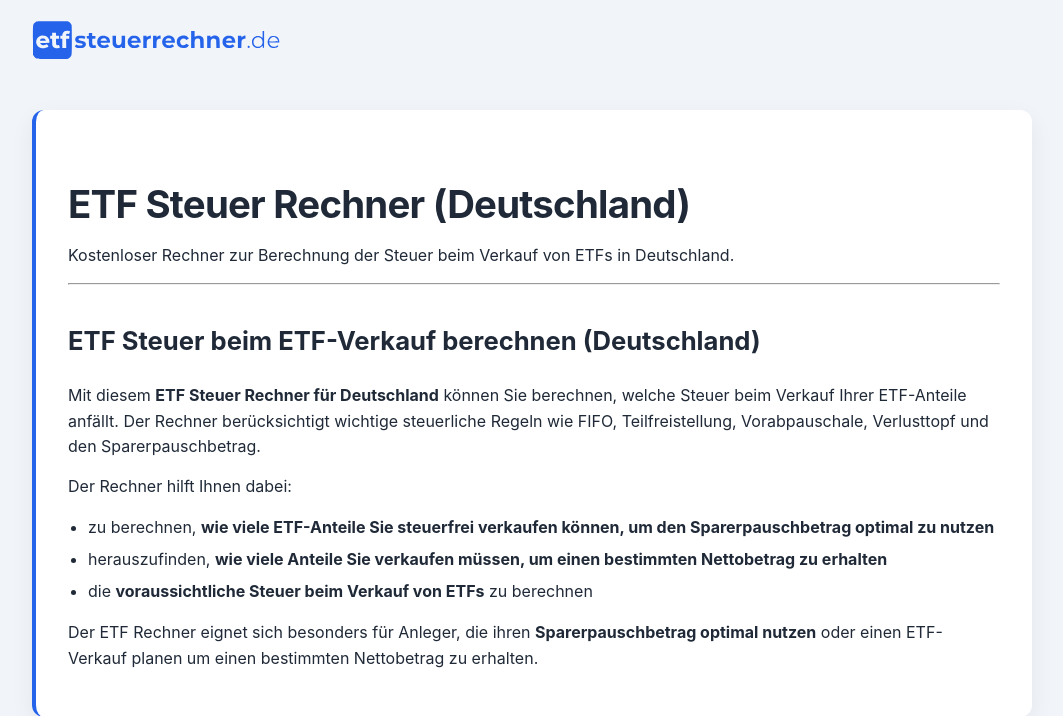
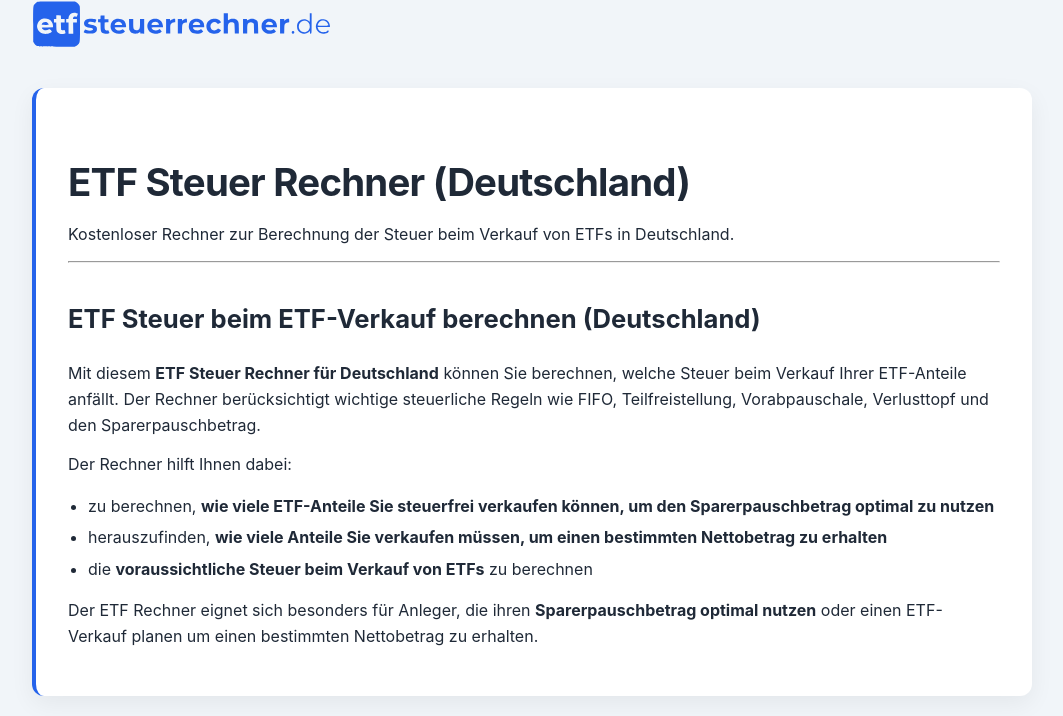
Before and after one commit to ETFRechner/ETF_Steuer_rechner_V2, a FastAPI app: page / in a window 1280 px wide. Shown: the top 716 px of the page, without its empty margins (108-1171 px from the left). Run offline with FastAPI, Linux system fonts and the light colour scheme; some libraries are stand-ins or nearby versions.

Commit message:
logo angepasst

```diff
--- a/templates/index.html
+++ b/templates/index.html
@@ -43,10 +43,21 @@
 
 <body>
 
-<header class="site-header">
+<!-- <header class="site-header">
     <div class="header-container">
         <a href="/" class="logo-link">
             <img src="/static/logo.svg" alt="ETF Steuer Rechner Deutschland Logo – Zur Startseite" class="site-logo">
+        </a>
+        <div></div>
+    </div>
+</header> -->
+
+<div class="header-container">
+        <a href="/" class="logo-link">
+            <img src="/static/logo.svg"
+                 alt="ETF Steuer Rechner Deutschland Logo – Zur Startseite"
+                 class="site-logo"
+                 style="max-width: 300px; height: auto; display: block;">
         </a>
         <div></div>
     </div>
```
